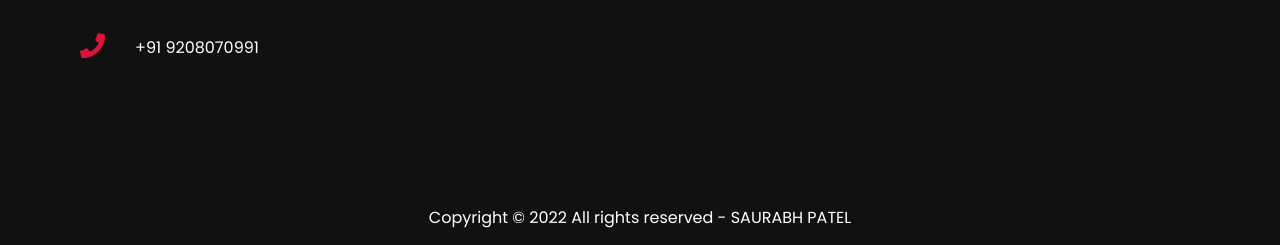
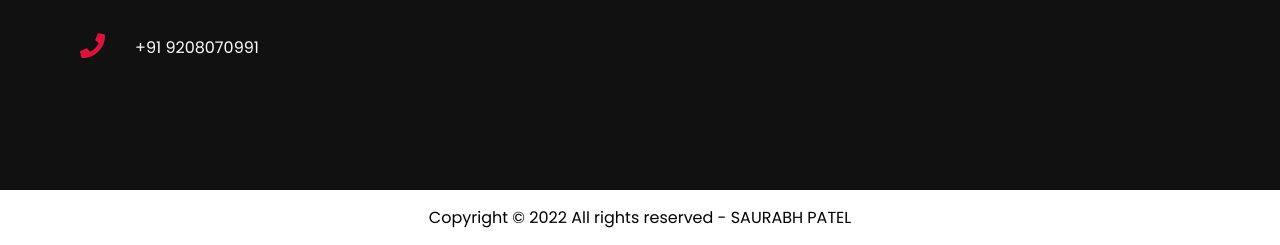
Before and after one commit to Saurabhpatel0894/saurabhpatel0894.github.io, a plain HTML site: page index.html in a window 1280 px wide. Shown: the part 4781-5026 px from the top of the page. Drawn offline with nearby package versions, Linux system fonts and the light colour scheme.

Commit message:
portfolio_update

```diff
--- a/style.css
+++ b/style.css
@@ -610,9 +610,9 @@ section .title::after {
 }
 /* footer section styling */
 footer {
-  background: #111;
+  background:white;
   padding: 15px 23px;
-  color: #fff;
+  color:black;
   text-align: center;
 }
 footer span a {
```
